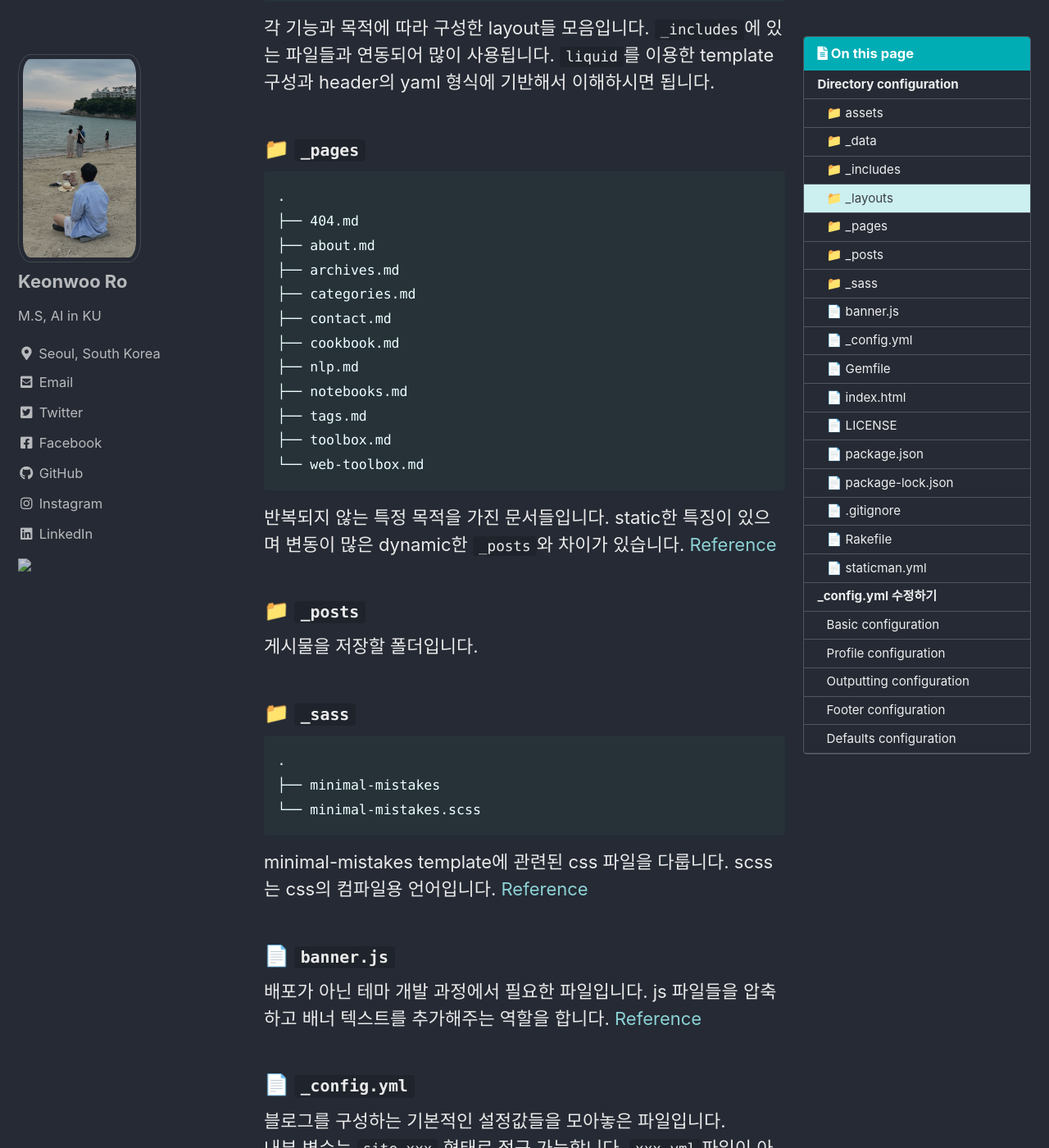
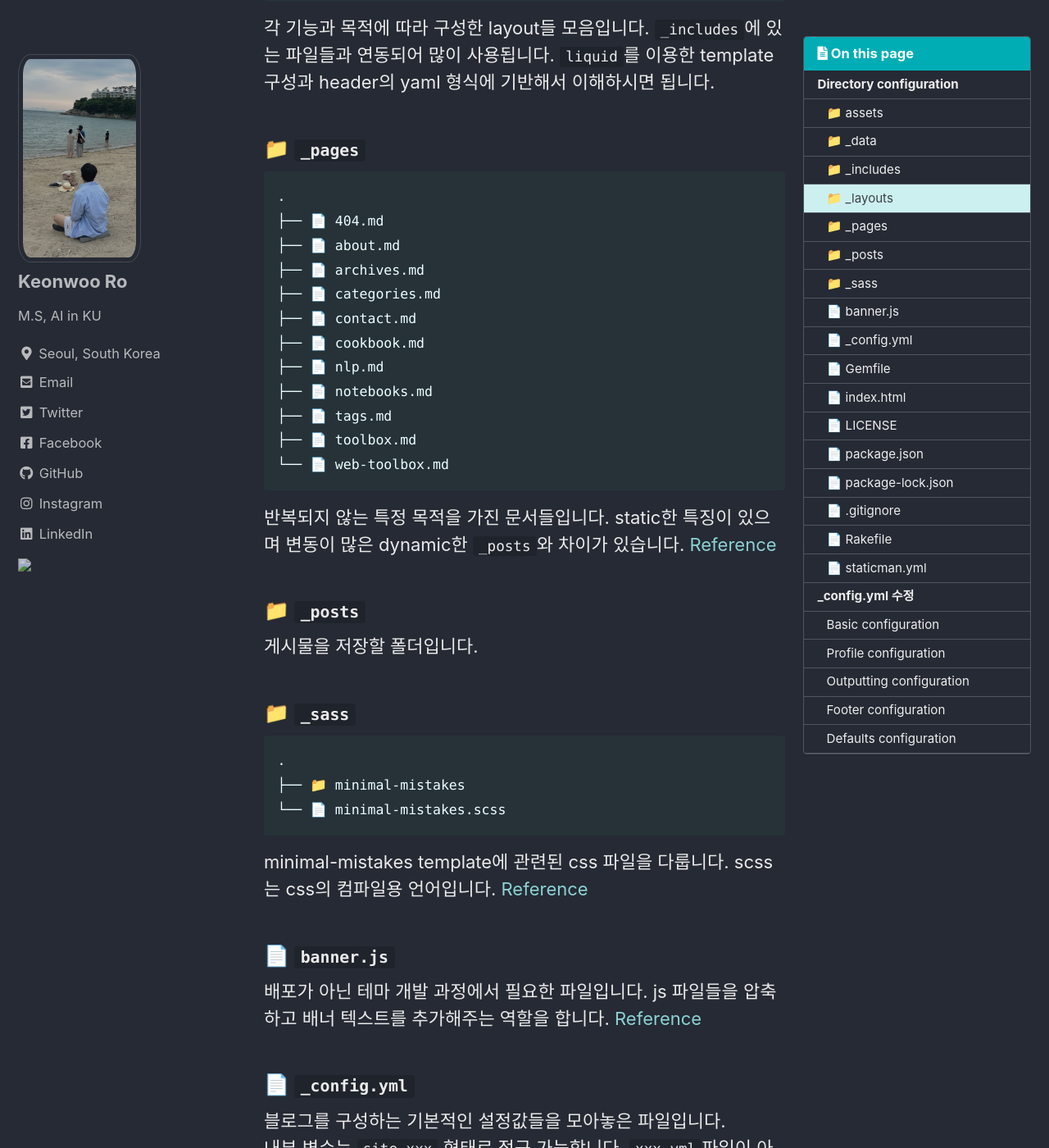
Before and after one commit to ro-ko/ro-ko.github.io, a Jekyll site: the page built from _posts/2023-10-30-blog-2-posting.md, in a window 1280 px wide and 1400 px high, scrolled down 3935 px. Shown: the whole window at 82% size. Built offline with Jekyll 4.4.1, drawn with Linux system fonts in a browser that asks for light colours; cached includes are drawn as plain includes; comment, search, counter and statistics services are not loaded; some of the changed text lies outside the part shown.

Commit message:
blog-3 post

````diff
--- a/_posts/2023-10-30-blog-2-posting.md
+++ b/_posts/2023-10-30-blog-2-posting.md
@@ -1,6 +1,6 @@
 ---
 title: "Blog development: Install minmal projects (2)"
-excerpt_separator: "minimal-mistakes 파일구조 알아보고 수정하기"
+excerpt: "minimal-mistakes 파일구조 알아보고 수정하기"
 categories:
   - Blog
 tags:
@@ -125,17 +125,17 @@ scss file이란 css 전처리기(preprocessor)로 css의 단점을 보완한 컴
 ### 📁 `_pages`
 ```bash
 .
-├── 404.md
-├── about.md
-├── archives.md
-├── categories.md
-├── contact.md
-├── cookbook.md
-├── nlp.md
-├── notebooks.md
-├── tags.md
-├── toolbox.md
-└── web-toolbox.md
+├── 📄 404.md
+├── 📄 about.md
+├── 📄 archives.md
+├── 📄 categories.md
+├── 📄 contact.md
+├── 📄 cookbook.md
+├── 📄 nlp.md
+├── 📄 notebooks.md
+├── 📄 tags.md
+├── 📄 toolbox.md
+└── 📄 web-toolbox.md
 ```
 반복되지 않는 특정 목적을 가진 문서들입니다. static한 특징이 있으며 변동이 많은 dynamic한 `_posts`와 차이가 있습니다. [Reference](https://ojji.wayful.com/2014/01/Google-Blogger-Difference-between-Posts-and-Pages.html)
 
@@ -145,8 +145,8 @@ scss file이란 css 전처리기(preprocessor)로 css의 단점을 보완한 컴
 ### 📁 `_sass`
 ```bash
 .
-├── minimal-mistakes
-└── minimal-mistakes.scss
+├── 📁 minimal-mistakes
+└── 📄 minimal-mistakes.scss
 ```
 minimal-mistakes template에 관련된 css 파일을 다룹니다. scss는 css의 컴파일용 언어입니다. [Reference](https://sass-lang.com/guide/)
 
@@ -181,7 +181,7 @@ ruby syntax와 Makefile 역할을 수행합니다.
 ### 📄 `staticman.yml`
 static website를 만드는데 필요한 설정파일입니다. [Reference](https://staticman.net/docs/configuration)
 
-## _config.yml 수정하기
+## _config.yml 수정
 하나씩 값을 바꿔보며 확인하시면서 필요한부분을 쓰시면 됩니다. 대표적인 부분만 설명하겠습니다.
 ### Basic configuration
 ```yml
````
Also changed, not shown: _posts/2023-09-30-get-started.md (+1 -1 lines), _posts/2023-10-04-blog-1-posting.md (+1 -1 lines), _posts/2023-10-31-blog-3-posting.md (added, +85 -0 lines).
